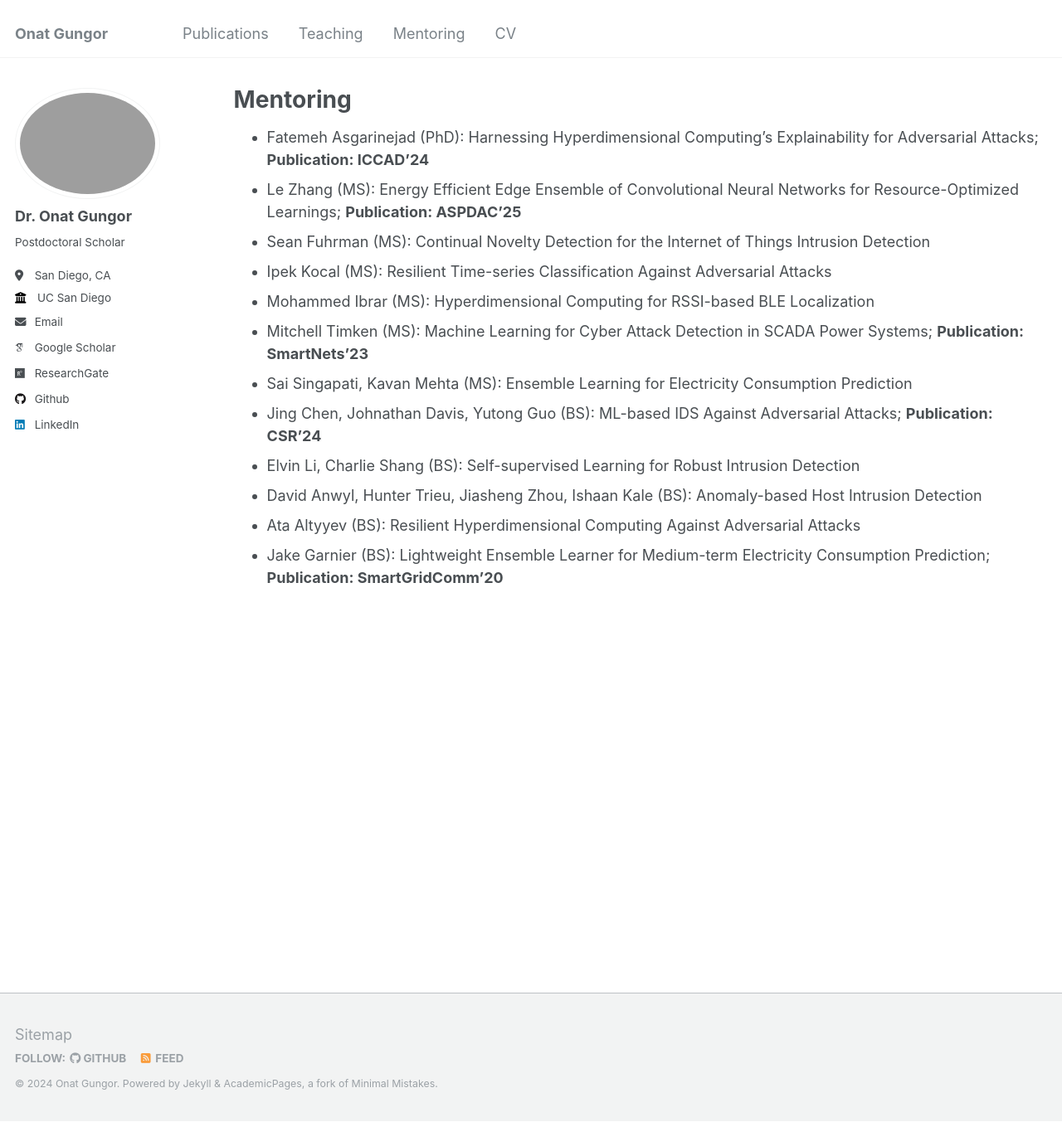
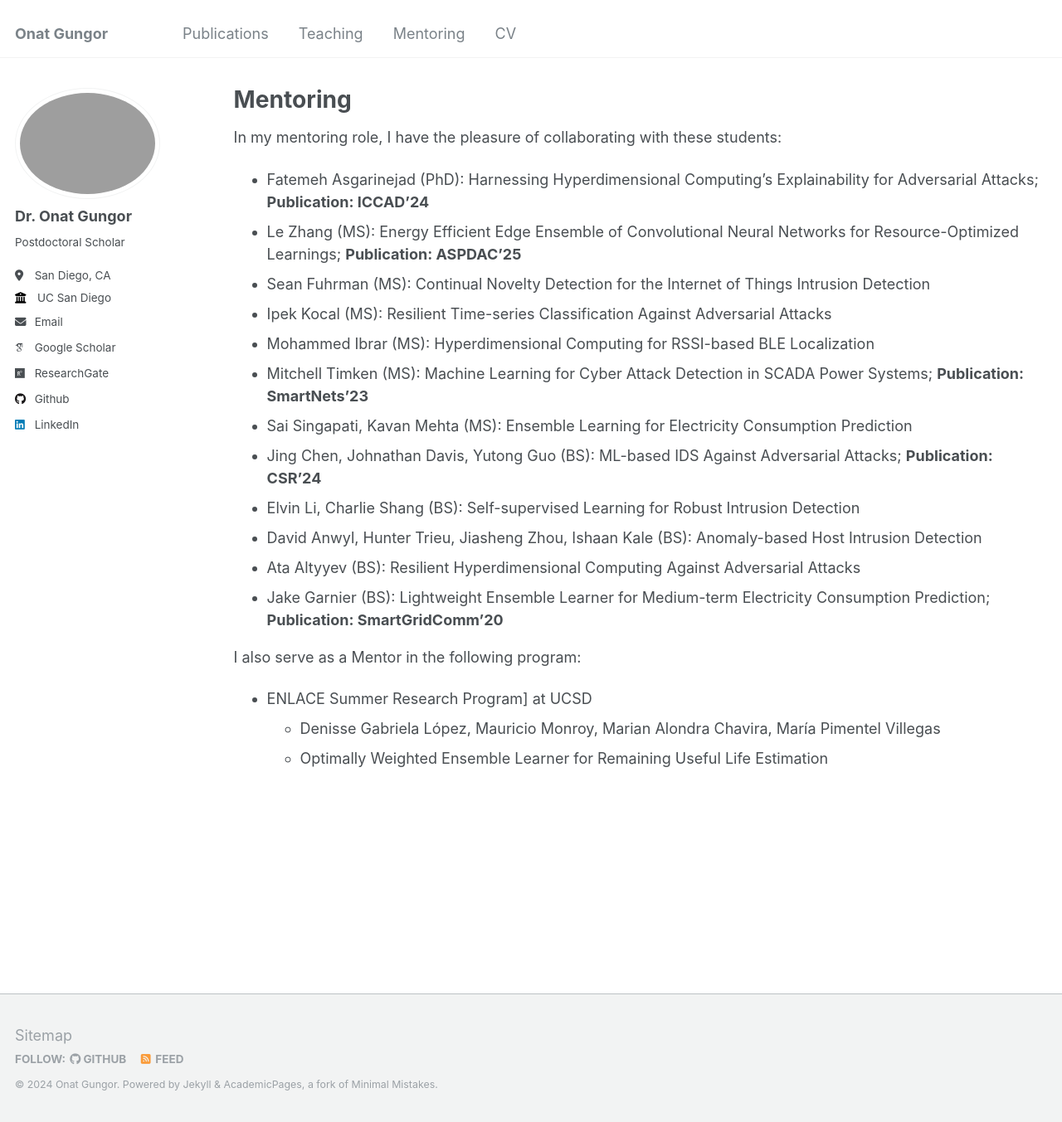
Before and after one commit to onatucsd/onatucsd.github.io, a Jekyll site: the page built from _pages/mentoring.md, in a window 1280 px wide and 1353 px high. Shown: the whole window at 83% size. Built offline with Jekyll 4.4.1, drawn with Linux system fonts in a browser that asks for light colours; some web fonts are replaced.

Commit message:
Update mentoring.md

```diff
--- a/_pages/mentoring.md
+++ b/_pages/mentoring.md
@@ -6,6 +6,7 @@ permalink: /mentoring/
 author_profile: true
 ---
 
+In my mentoring role, I have the pleasure of collaborating with these students:
 * Fatemeh Asgarinejad (PhD): Harnessing Hyperdimensional Computing's Explainability for Adversarial Attacks; **Publication: ICCAD'24**
 * Le Zhang (MS): Energy Efficient Edge Ensemble of Convolutional Neural Networks for Resource-Optimized Learnings; **Publication: ASPDAC'25**
 * Sean Fuhrman (MS): Continual Novelty Detection for the Internet of Things Intrusion Detection
@@ -18,3 +19,8 @@ author_profile: true
 * David Anwyl, Hunter Trieu, Jiasheng Zhou, Ishaan Kale (BS): Anomaly-based Host Intrusion Detection
 * Ata Altyyev (BS): Resilient Hyperdimensional Computing Against Adversarial Attacks
 * Jake Garnier (BS): Lightweight Ensemble Learner for Medium-term Electricity Consumption Prediction; **Publication: SmartGridComm'20**
+
+I also serve as a Mentor in the following program:
+* ENLACE Summer Research Program] at UCSD
+    * Denisse Gabriela López, Mauricio Monroy, Marian Alondra Chavira, María Pimentel Villegas
+    * Optimally Weighted Ensemble Learner for Remaining Useful Life Estimation
```
